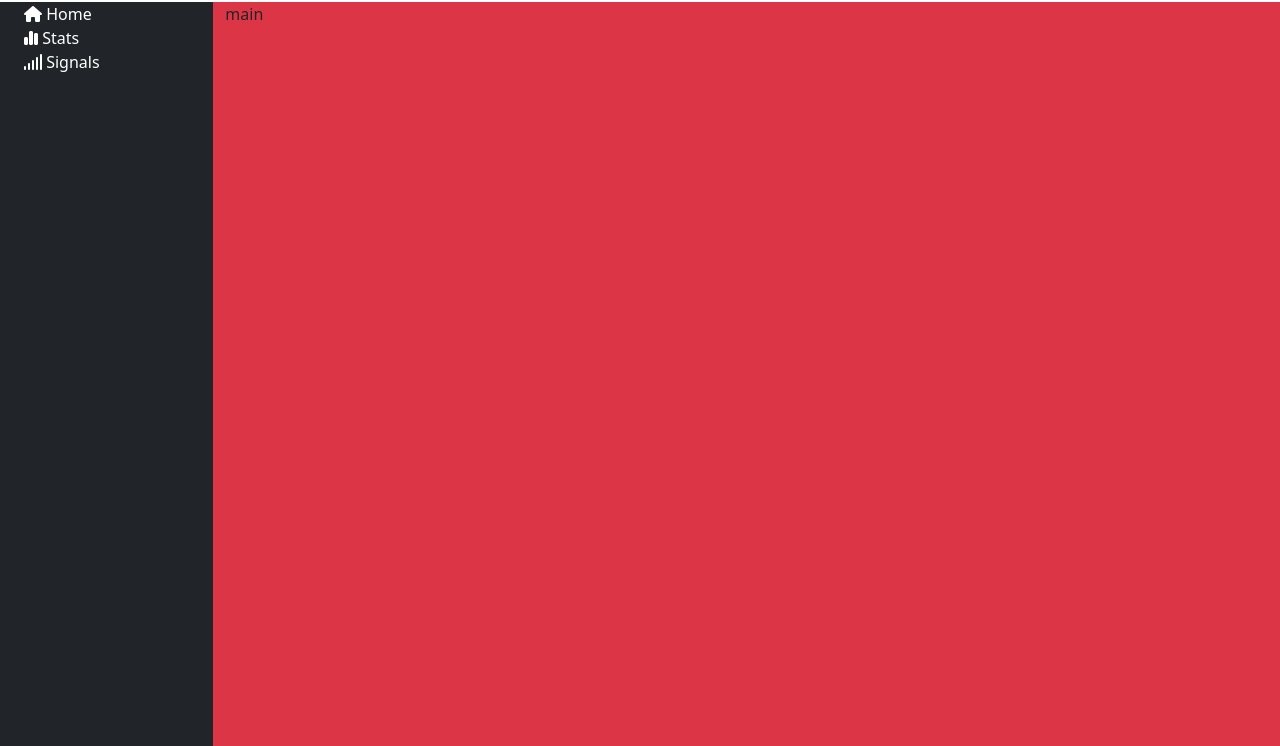
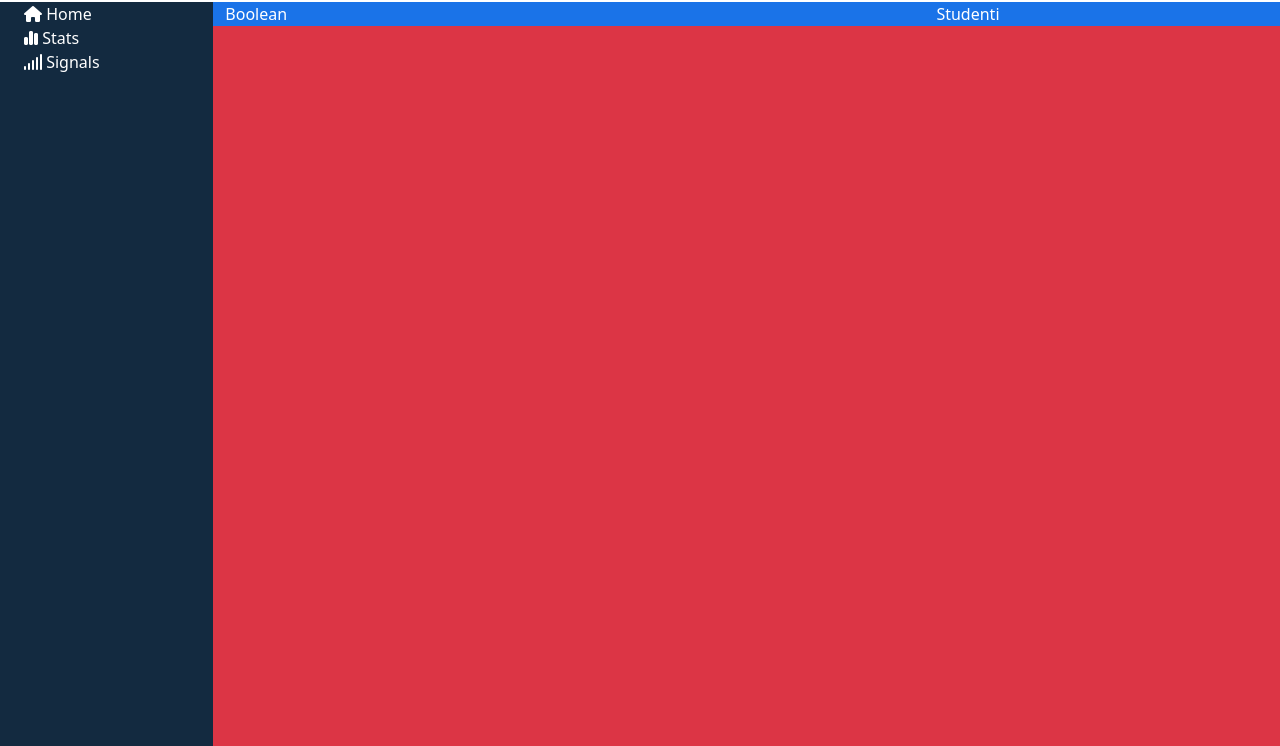
Before and after one commit to CristianoAltomonte/html-css-bootstrap-dashboard, a plain HTML site: page index.html in a window 1280 px wide. Shown: the part 54-800 px from the top of the page. Drawn offline with nearby package versions, Linux system fonts and the light colour scheme.

Commit message:
Inizio Main

```diff
--- a/assets/css/style.css
+++ b/assets/css/style.css
@@ -2,10 +2,31 @@
     height: 100vh;
 }
 
+/* HEADER */
 header{
     height: 7vh;
+}
+
+/* NAVBAR */
+.input-group-text{
+    background-color: white;
 }
 
 main{
     height: calc(100vh - 7vh);
 }
+
+
+/* SIDEBAR */
+.sidebar{
+    height: calc(100vh - 7vh);
+}
+
+.bg-sidebar{
+    background-color: rgba(19, 42, 64, 1);
+}
+
+/* MAIN */
+.blu-main{
+    background-color: rgba(26, 115, 232, 1);
+}
--- a/index.html
+++ b/index.html
@@ -47,10 +47,10 @@
                 <div class="row">
 
                 <!-- SIDEBAR -->
-                    <div class="col-2 bg-dark">
-                        <div class="container">
+                    <div class="col-2 bg-sidebar sidebar">
+                        <div class="container d-flex flex-column">
 
-                            <div class="rflex-column text-white">
+                            <div class="text-white">
                                 <div class="col">
                                     <i class="fa-solid fa-house"></i> Home
                                 </div>
@@ -66,8 +66,17 @@
                     </div>
 
                     <!-- MAIN -->
-                    <main class="col-10 bg-danger">
-                        main
+                    <main class="col-10 bg-danger p-0">
+                        <div class="container-fluid bg-success">
+                            <div class="row blu-main text-white">
+                                <div class="col-8">
+                                    <span>Boolean</span>
+                                </div>
+                                <div class="col-4">
+                                    <span>Studenti</span>
+                                </div>
+                            </div>
+                        </div>
                     </main>
                 </div>
 
```
